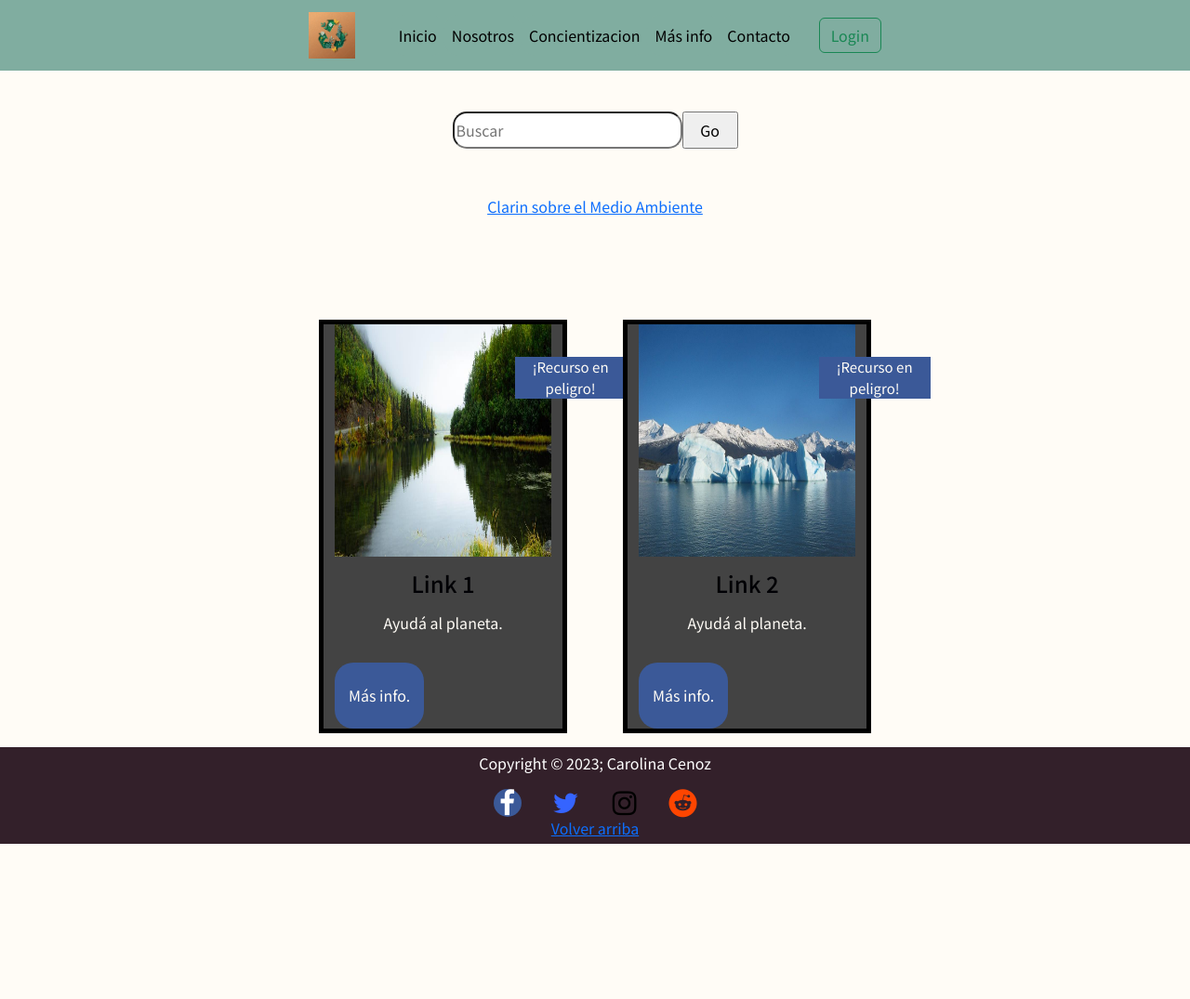
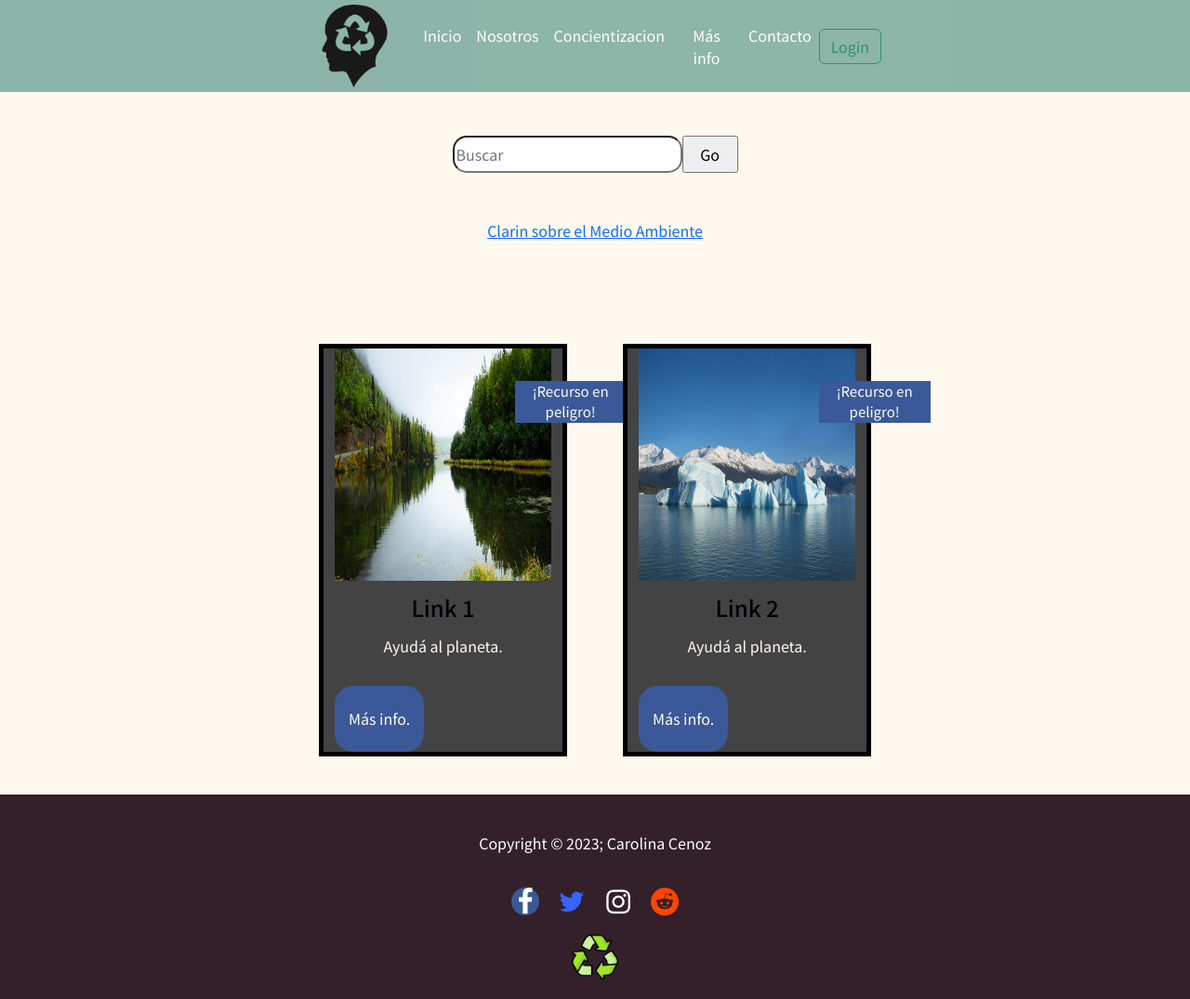
Before and after one commit to carocenz/PF-CENOZ, a website: page pags/masinfo.html in a window 1280 px wide. Shown: the whole page at 93% size. Before the commit the page ends 908 px from the top, so only its background shows below. Drawn offline with nearby package versions, Linux system fonts and the light colour scheme.

Commit message:
se modificó el diseño del header y del footer y se cambió el logo

```diff
--- a/pags/masinfo.html
+++ b/pags/masinfo.html
@@ -4,7 +4,7 @@
     <meta charset="UTF-8">
     <meta http-equiv="X-UA-Compatible" content="IE=edge">
     <meta name="viewport" content="width=device-width, initial-scale=1.0">
-    <link rel="shortcut icon" href="../img/logoresto.jpg">
+    <link rel="shortcut icon" href="../img/logo2.png">
     <link rel="stylesheet" href="https://cdnjs.cloudflare.com/ajax/libs/font-awesome/4.7.0/css/font-awesome.min.css">
     <link rel="preconnect" href="https://fonts.googleapis.com">
     <link rel="preconnect" href="https://fonts.gstatic.com" crossorigin>
@@ -17,7 +17,7 @@
     <header>
         <nav class="navbar navbar-expand-lg fixed-top">
             <div class="container-fluid">
-            <a class="navbar-brand" href="../index.html"><img src="../img/logoresto.jpg" alt="Logo Ambiental" title="Este es el logo de la página" height="50" width="50"></a>
+            <a class="navbar-brand" href="../index.html"><img src="../img/logo2.png" alt="Logo Ambiental" title="Este es el logo de la página" height="50" width="50"></a>
             <button class="navbar-toggler" type="button" data-bs-toggle="collapse" data-bs-target="#navbarSupportedContent" aria-controls="navbarSupportedContent" aria-expanded="false" aria-label="Toggle navigation">
                 <span class="navbar-toggler-icon"></span>
             </button>
@@ -101,7 +101,7 @@
         <a href="https://www.instagram.com/" class="fa fa-instagram" target="_blank"></a>
         <a href="https://www.reddit.com/" class="fa fa-reddit" target="_blank"></a>
     </div>
-        <a href="#arriba">Volver arriba</a>
+        <a href="#arriba"><img src="../img/reciclar.png" alt="Ícono que va hacia arriba de la página" width="50" height="50"></a>
 </footer>
     <script src="https://cdn.jsdelivr.net/npm/bootstrap@5.3.0-alpha3/dist/js/bootstrap.bundle.min.js" integrity="sha384-ENjdO4Dr2bkBIFxQpeoTz1HIcje39Wm4jDKdf19U8gI4ddQ3GYNS7NTKfAdVQSZe" crossorigin="anonymous"></script>
 </body>
--- a/scss/partials/_footer.scss
+++ b/scss/partials/_footer.scss
@@ -7,7 +7,8 @@
     text-align: center;
     height: fit-content;
     align-self: end;
-    padding: 5px 10px;
+    padding: 40px 0 20px 0;
+    grid-row-gap: 20px;
     a {
         align-self: center;
         justify-self: center;
--- a/scss/partials/_generales.scss
+++ b/scss/partials/_generales.scss
@@ -5,7 +5,7 @@
 
 /*body*/
 body{
-    background-color: rgb(255, 252, 246);
+    background-color: #FEF9EF;
     display: grid;
     margin: 0%;
     padding: 0%;
@@ -18,13 +18,13 @@ body{
 /*main*/
 main {
     width: 100%;
-    padding: 100px 35px;
+    padding: 130px 35px;
     display: grid;
     justify-content: center;
     justify-self: center;
     @media screen and (min-width: 1024px) {
         width: 50%;
-        padding: 0% 35px;
+        padding: 2% 35px;
     }
 }
 
@@ -75,15 +75,10 @@ h4 {
 .social-icons {
     display: grid;
     grid-template-columns: 1fr 1fr 1fr 1fr;
-    width: 20%;
-    /*position: fixed;*/
     top: 50%;
-    /*transform: para centrar los position absolute o position fixed*/
-    /*transform: translateY(-50%);*/
     z-index: 1;
-    /*left px para separar los iconos del borde
-    left: 2px;*/
     justify-self: center;
+    grid-column-gap: 20px;
 }
 
 
@@ -112,7 +107,7 @@ h4 {
 }
 
 .fa-instagram {
-    color: black;
+    color: white;
 }
 
 .fa-reddit {
--- a/scss/partials/_header.scss
+++ b/scss/partials/_header.scss
@@ -1,7 +1,7 @@
 /*header*/
 header {
     width: 100%;
-    background-color: black;
+    background-color: #80ADA0;
     padding: 0%;
     display: grid;
     grid-template-columns: 50px 1fr;
@@ -11,12 +11,13 @@ header {
     position: initial;
     top: 0;
     z-index: 1;
+    opacity: 0.9;
     a {
         justify-self: start;
     }
     @media screen and (min-width: 1024px) {
             width: 70%;
-            background-color: #000005;
+            background-color: #80ADA0;
             padding: 0%;
             display: grid;
             grid-template-columns: 50px 1fr;
@@ -38,8 +39,13 @@ header {
 
 .navbar {
     background-color: #80ADA0;
+    padding: 0;
+    min-height: 90px;
     @media screen and (min-width: 1024px) {
             background-color: #80ADA0;
+    }
+    .navbar-toggler {
+        color: white;
     }
 }
 
@@ -47,7 +53,7 @@ header {
     li {
         a{
         background-color: #80ADA0;
-        color: black !important;
+        color: white !important;
         text-decoration: none;
         padding: 10px 15px;
         display: block;
@@ -61,8 +67,19 @@ header {
     }
 }
 
-@media screen and (min-width: 1024px) {
-    .container-fluid {
-    width: 50%;
+.container-fluid {
+    height: 100%;
+    @media screen and (min-width: 1024px) {
+        width: 50%;
     }
 }
+
+.navbar-brand {
+    height: 100%;
+    width: 100px;
+    img {
+        width: 90%;
+        height: 90%;
+
+    }
+}
--- a/scss/style.scss
+++ b/scss/style.scss
@@ -6,3 +6,4 @@
 @import './partials/generales';
 @import './partials/header';
 @import './partials/footer';
+@import './var/variables';
```
Also changed, not shown: index.html (+4 -4 lines), pags/concientizacion.html (+3 -3 lines), pags/contacto.html (+3 -3 lines), pags/nosotros.html (+3 -3 lines), css/style.css, img/logo.jpg, img/logo2.png (added), img/reciclar.png (added), 1 other file.
